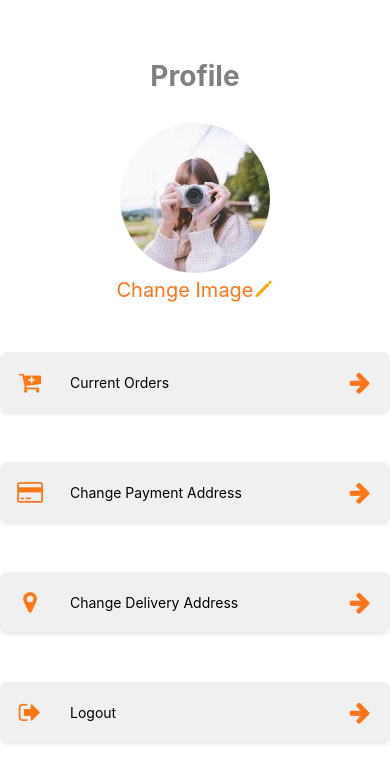
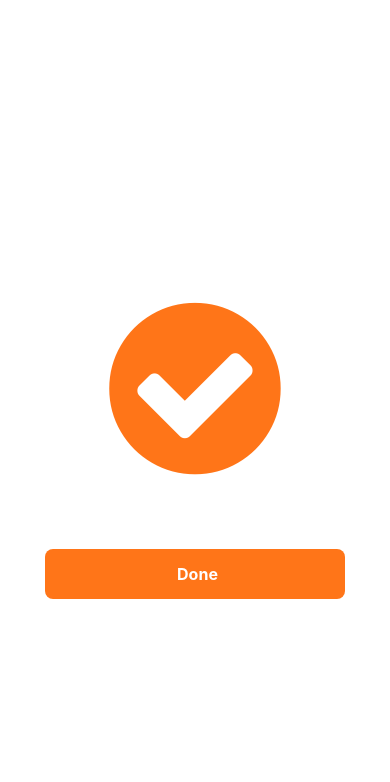
Before and after one commit to Marvidik/FoodRide, a React Native app: screen / in a window 390 px wide. Shown: the top 782 px of the page. Built offline with nearby package versions, Linux system fonts and the light colour scheme.

Commit message:
added two more screens

```diff
--- a/App.js
+++ b/App.js
@@ -12,11 +12,14 @@ import FoodScreen from './Screens/FoodScreen';
 import CartScreen from './Screens/CartScreen';
 import OrderScreen from './Screens/OrderScreen';
 import ProfileScreen from './Screens/ProfileScreen';
+import AddressScreen from './Screens/AddressScreen';
+import AddressChangeScreen from './Screens/AddressChangeScreen';
+import ConfirmScreen from './Screens/ConfirmScreen';
 
 export default function App() {
   return (
     <View style={styles.container}>
-      <ProfileScreen/>
+      <ConfirmScreen/>
       <StatusBar style="auto" />
     </View>
   );
--- /dev/null
+++ b/Screens/AddressChangeScreen.js
@@ -0,0 +1,63 @@
+import { View, Text, Image, StyleSheet, KeyboardAvoidingView, ScrollView,Platform } from 'react-native';
+import React from 'react';
+import TextInputWithIcons from '../Components/TextInputWithIcons';
+import CustomButton from '../Components/CustomButton';
+
+export default function AddressChangeScreen() {
+  return (
+    <KeyboardAvoidingView style={styles.container} behavior={Platform.OS === "ios" ? "padding" : "height"}>
+      <ScrollView contentContainerStyle={{ flexGrow: 1, justifyContent: 'center' }}>
+        <View style={styles.content}>
+          <Image style={styles.image} source={require('../assets/logosmall.jpeg')} />
+          <Text style={styles.text1}>Change Address</Text>
+          <Text style={styles.text2}>Change your delivery address</Text>
+
+          <TextInputWithIcons style={styles.textinput} placeholder={"Address"} leftIcon={"location"}/>
+          <TextInputWithIcons style={styles.textinput} placeholder={"Apartment"} />
+
+
+          <CustomButton style={styles.but} title={"Register"} />
+        </View>
+      </ScrollView>
+    </KeyboardAvoidingView>
+  )
+}
+
+
+const styles = StyleSheet.create({
+    container: {
+      flex: 1,
+      paddingTop:20
+    },
+    content: {
+      flexGrow: 1,
+      justifyContent: 'center',
+      alignItems: 'center',
+    },
+    image: {
+      height: 150,
+      width: 200,
+      alignSelf: "center",
+      marginBottom: 20,
+    },
+    text1: {
+      fontSize: 28,
+      color: "#FF7518",
+    },
+    text2: {
+      fontSize: 18,
+      color: "grey",
+      marginBottom: 30,
+    },
+    textinput: {
+      marginHorizontal: 20,
+      height: 50,
+      marginBottom: 10,
+    },
+    but: {
+      marginTop:20,
+      height: 50,
+      marginBottom: 50,
+      width:370
+    },
+  });
--- /dev/null
+++ b/Screens/AddressScreen.js
@@ -0,0 +1,89 @@
+import { View, Text,StyleSheet,TouchableOpacity } from 'react-native'
+import React from 'react'
+import CustomButton from '../Components/CustomButton'
+import { Ionicons } from '@expo/vector-icons';
+
+export default function AddressScreen() {
+  return (
+    <View style={styles.container}>
+        <View style={styles.box}>
+        <Text style={styles.text}>Address</Text>
+        <TouchableOpacity style={styles.address}>
+            <View style={styles.iconcont}>
+               <Ionicons name={"home"} size={24} style={styles.icon} color={"#FF7518"} />
+            </View>
+            <View style={styles.textcont}>
+                <Text style={styles.text2}>Delivery Address</Text>
+                <Text style={styles.text3}>24b ogbonna street aba, Abia State</Text>
+                <Text style={styles.text4}>Click to proceed to payment</Text>
+            </View>
+
+        </TouchableOpacity>
+        </View>
+
+
+      <CustomButton title={"Change Address"} style={styles.but}/>
+    </View>
+  )
+}
+
+
+const styles = StyleSheet.create({
+    container:{
+        paddingTop:44,
+
+    },
+    text:{
+        alignSelf:"center",
+        fontSize:28,
+        color:"grey",
+
+    },
+    address:{
+        height:150,
+        backgroundColor:"#EDEADE",
+        marginHorizontal:20,
+        marginTop:40,
+        borderRadius:40,
+        elevation:20,
+        flexDirection:"row"
+    },
+    box:{
+        height:"90%"
+    },
+    but:{
+        height:50,
+        marginHorizontal:20
+    },
+    icon:{
+        alignSelf:"center"
+    },
+    iconcont:{
+        height:50,
+        width:50,
+        backgroundColor:"white",
+        alignContent:"center",
+        justifyContent:"center",
+        borderRadius:25,
+        marginLeft:20,
+        marginTop:50,
+        elevation:5
+    },
+    text2:{
+        fontSize:18,
+        fontWeight:"700"
+    },
+    text3:{
+        fontSize:18,
+        color:"grey"
+    },
+    text4:{
+        fontSize:18,
+        color:"#512213",
+        paddingTop:30
+    },
+    textcont:{
+        paddingTop:30,
+        paddingLeft:10
+    }
+})
--- /dev/null
+++ b/Screens/ConfirmScreen.js
@@ -0,0 +1,39 @@
+import { View, Text ,StyleSheet} from 'react-native'
+import React from 'react'
+import { Ionicons,FontAwesome } from '@expo/vector-icons';
+import CustomButton from '../Components/CustomButton';
+
+export default function ConfirmScreen() {
+  return (
+    <View style={styles.container}>
+        <View style={styles.box}>
+            <FontAwesome name="check-circle" size={200} color="#FF7518" style={styles.icon} />
+        </View>
+
+      <CustomButton title={"Done"} style={styles.but}/>
+    </View>
+  )
+}
+
+
+const styles = StyleSheet.create({
+    container:{
+        paddingTop:44,
+        alignItems:"center",
+        justifyContent:"center",
+        flex:1
+    },
+    but:{
+        width:300,
+        marginTop:60,
+        height:50
+    },
+    icon:{
+        alignSelf:"center"
+    },
+    box:{
+        height:200,
+        width:200,
+
+    }
+})
```
